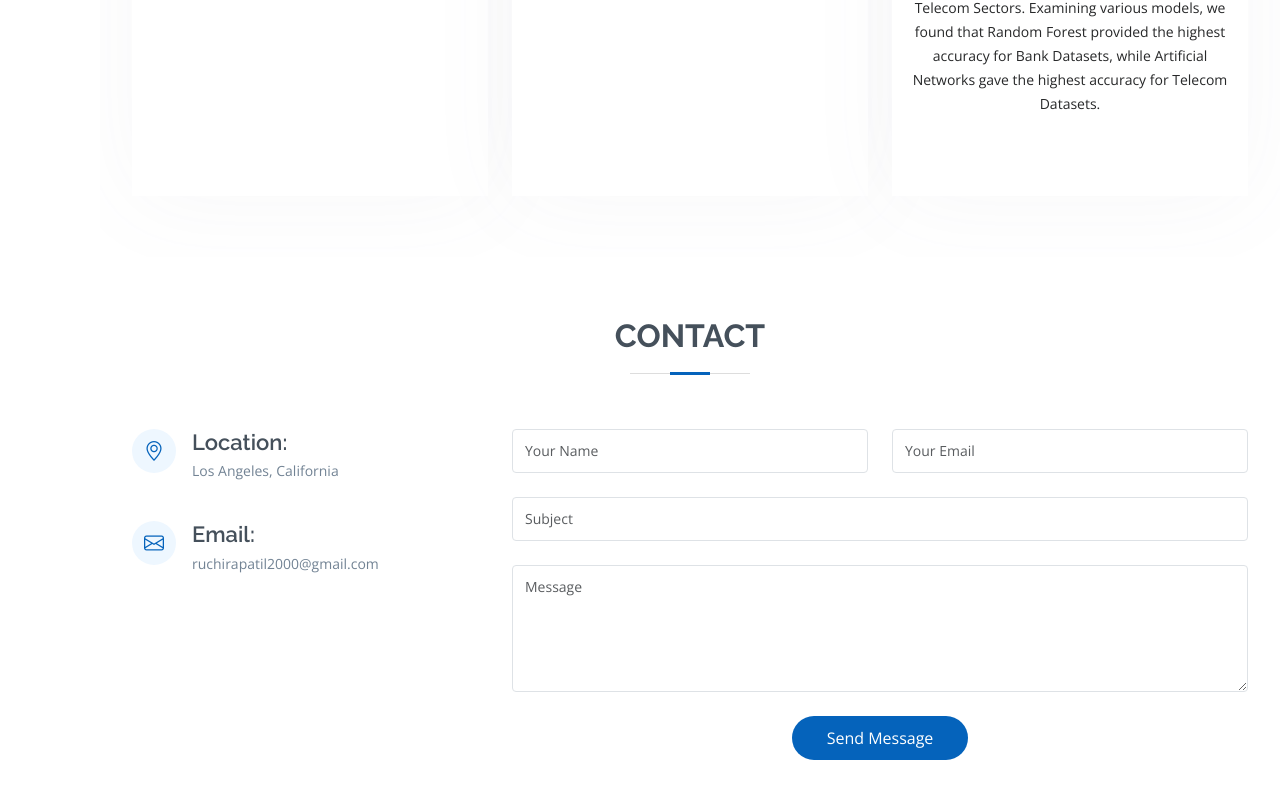
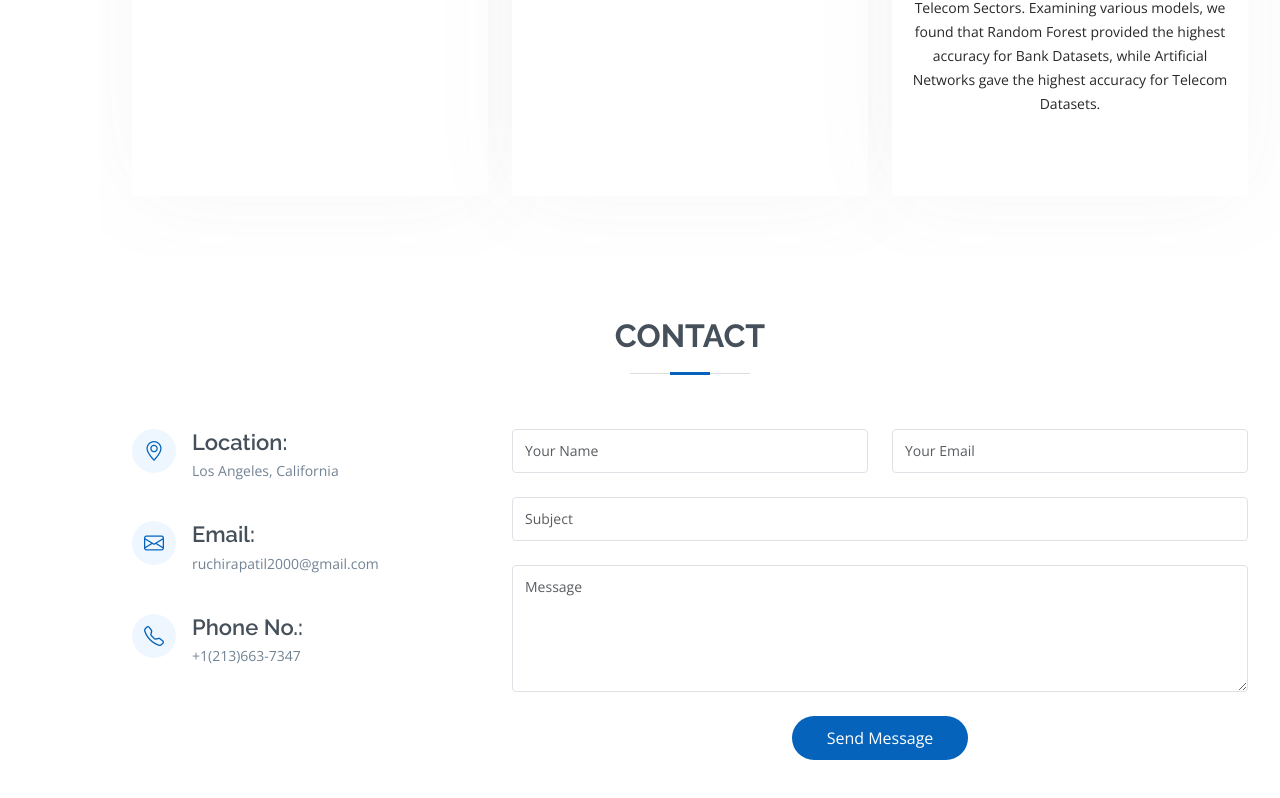
Before and after one commit to ruchirardpatil/ruchirardpatil.github.io, a plain HTML site: page index.html in a window 1280 px wide. Shown: the part 5252-6050 px from the top of the page. Drawn offline with nearby package versions, Linux system fonts and the light colour scheme.

Commit message:
Changes index.html

```diff
--- a/index.html
+++ b/index.html
@@ -473,6 +473,12 @@
                 <h4>Email:</h4>
                 <p>ruchirapatil2000@gmail.com</p>
               </div>
+
+          <div class="email">
+                <i class="bi bi-telephone"></i>
+                <h4>Phone No.:</h4>
+                <p>+1(213)663-7347</p>
+              </div>
             </div>
           </div>
 
```
